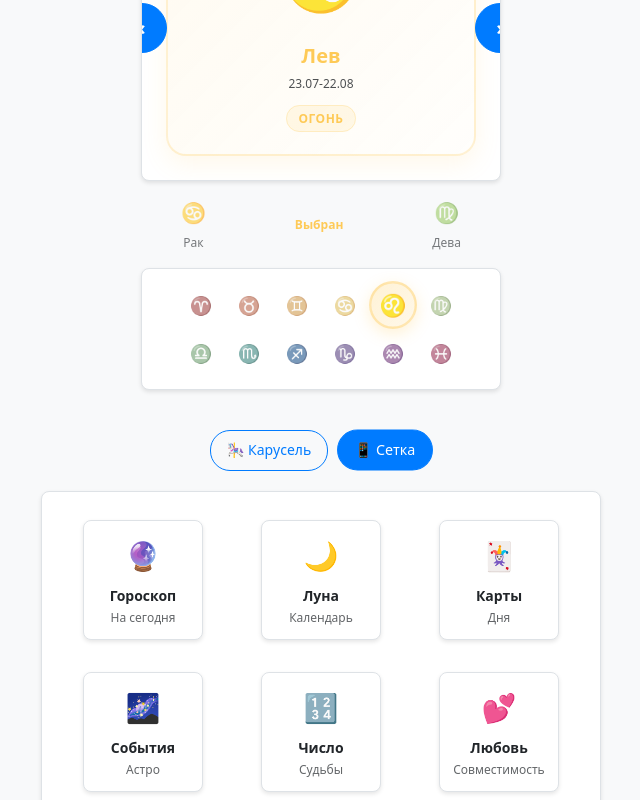
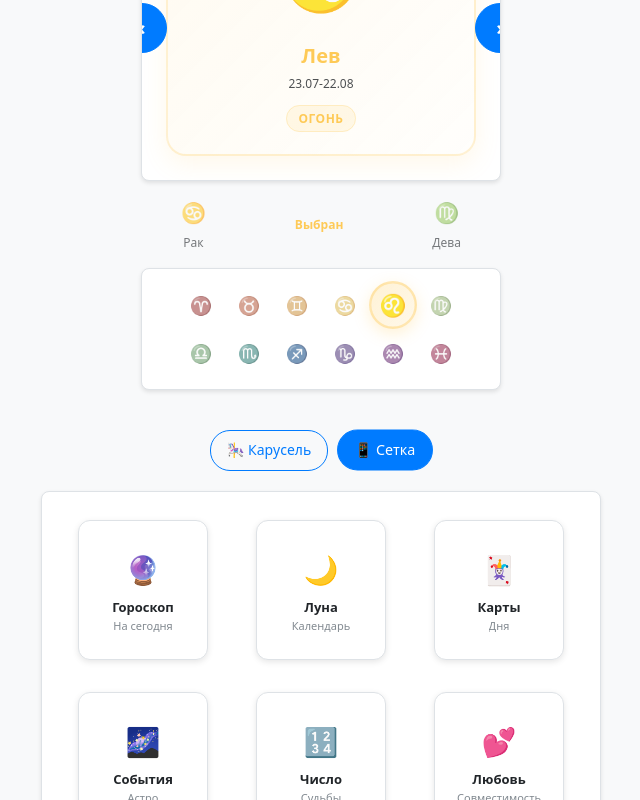
Before and after one commit to benjiros23/gnome-horoscope-react, a React (Create React App) app: page / in a window 1280 px wide. Both pictures are taken after a click on the button "📱 Сетка". Shown: the part 554-1354 px from the top of the page, without its empty margins (319-959 px from the left). Built offline with nearby package versions, Linux system fonts and the light colour scheme.

Commit message:
Update FunctionTile.js

```diff
--- a/src/components/UI/FunctionTile.js
+++ b/src/components/UI/FunctionTile.js
@@ -1,37 +1,126 @@
 import React from 'react';
 import { useTheme } from '../../contexts/ThemeContext';
 
-const FunctionTile = ({ icon, title, subtitle, onClick, size = 'normal' }) => {
+const FunctionTile = ({
+  icon,
+  title,
+  subtitle,
+  onClick,
+  size = 'normal',
+  disabled = false
+}) => {
   const { theme } = useTheme();
 
+  const sizes = {
+    small: { width: '100px', height: '100px', fontSize: '12px', iconSize: '24px' },
+    normal: { width: '130px', height: '140px', fontSize: '13px', iconSize: '28px' },
+    large: { width: '150px', height: '160px', fontSize: '14px', iconSize: '32px' }
+  };
+
+  const currentSize = sizes[size] || sizes.normal;
+
   const tileStyle = {
-    width: '120px',
-    height: '120px',
-    ...theme.card,
+    width: currentSize.width,
+    height: currentSize.height,
+    background: theme.name === 'facebook'
+      ? '#FFFFFF'
+      : theme.name === 'dark'
+        ? '#495057'
+        : '#FFFFFF',
+    border: theme.name === 'facebook'
+      ? '1px solid #E4E6EA'
+      : `1px solid ${theme.colors.border}`,
+    borderRadius: '12px',
+    boxShadow: theme.name === 'facebook'
+      ? '0 1px 2px rgba(0,0,0,0.1), 0 2px 4px rgba(0,0,0,0.1)'
+      : theme.name === 'dark'
+        ? '0 2px 8px rgba(0,0,0,0.3)'
+        : '0 2px 6px rgba(0,0,0,0.1)',
+    color: theme.name === 'facebook' ? '#050505' : theme.card.color,
+    cursor: disabled ? 'not-allowed' : 'pointer',
     display: 'flex',
     flexDirection: 'column',
     alignItems: 'center',
     justifyContent: 'center',
-    cursor: 'pointer',
+    padding: '16px 12px',
+    margin: '8px',
     textAlign: 'center',
-    margin: '8px',
-    transition: 'all 0.2s ease'
+    transition: 'all 0.3s ease',
+    opacity: disabled ? 0.6 : 1,
+    overflow: 'hidden',
+    wordWrap: 'break-word',
+    overflowWrap: 'break-word'
+  };
+
+  const iconStyle = {
+    fontSize: currentSize.iconSize,
+    marginBottom: '8px',
+    flexShrink: 0
+  };
+
+  const titleStyle = {
+    fontSize: currentSize.fontSize,
+    fontWeight: theme.name === 'facebook' ? '600' : '700',
+    lineHeight: '1.2',
+    marginBottom: subtitle ? '4px' : '0',
+    display: '-webkit-box',
+    WebkitLineClamp: 2,
+    WebkitBoxOrient: 'vertical',
+    overflow: 'hidden',
+    textOverflow: 'ellipsis',
+    wordBreak: 'break-word'
+  };
+
+  const subtitleStyle = {
+    fontSize: Math.max(10, parseInt(currentSize.fontSize) - 2) + 'px',
+    fontWeight: '400',
+    lineHeight: '1.1',
+    color: theme.name === 'facebook' ? '#65676B' : theme.colors.textSecondary,
+    opacity: 0.85,
+    display: '-webkit-box',
+    WebkitLineClamp: 1,
+    WebkitBoxOrient: 'vertical',
+    overflow: 'hidden',
+    textOverflow: 'ellipsis'
+  };
+
+  const handleClick = () => {
+    if (!disabled && onClick) {
+      onClick();
+    }
+  };
+
+  const handleMouseEnter = (e) => {
+    if (!disabled) {
+      e.currentTarget.style.transform = 'translateY(-2px) scale(1.02)';
+      if (theme.name === 'facebook') {
+        e.currentTarget.style.boxShadow = '0 2px 4px rgba(0,0,0,0.15), 0 4px 8px rgba(0,0,0,0.15)';
+      } else {
+        e.currentTarget.style.boxShadow = '0 4px 12px rgba(0,0,0,0.15)';
+      }
+    }
+  };
+
+  const handleMouseLeave = (e) => {
+    if (!disabled) {
+      e.currentTarget.style.transform = 'translateY(0) scale(1)';
+      e.currentTarget.style.boxShadow = tileStyle.boxShadow;
+    }
   };
 
   return (
     <div
       style={tileStyle}
-      onClick={onClick}
-      onMouseEnter={(e) => {
-        e.target.style.transform = 'translateY(-2px) scale(1.02)';
-      }}
-      onMouseLeave={(e) => {
-        e.target.style.transform = 'translateY(0) scale(1)';
-      }}
+      onClick={handleClick}
+      onMouseEnter={handleMouseEnter}
+      onMouseLeave={handleMouseLeave}
+      role="button"
+      tabIndex={disabled ? -1 : 0}
+      aria-disabled={disabled}
     >
-      {icon && <div style={{ fontSize: '28px', marginBottom: '8px' }}>{icon}</div>}
-      {title && <div style={{ fontSize: '14px', fontWeight: '600' }}>{title}</div>}
-      {subtitle && <div style={{ fontSize: '12px', opacity: 0.7 }}>{subtitle}</div>}
+      {icon && <div style={iconStyle}>{icon}</div>}
+      {title && <div style={titleStyle}>{title}</div>}
+      {subtitle && <div style={subtitleStyle}>{subtitle}</div>}
     </div>
   );
 };
```
